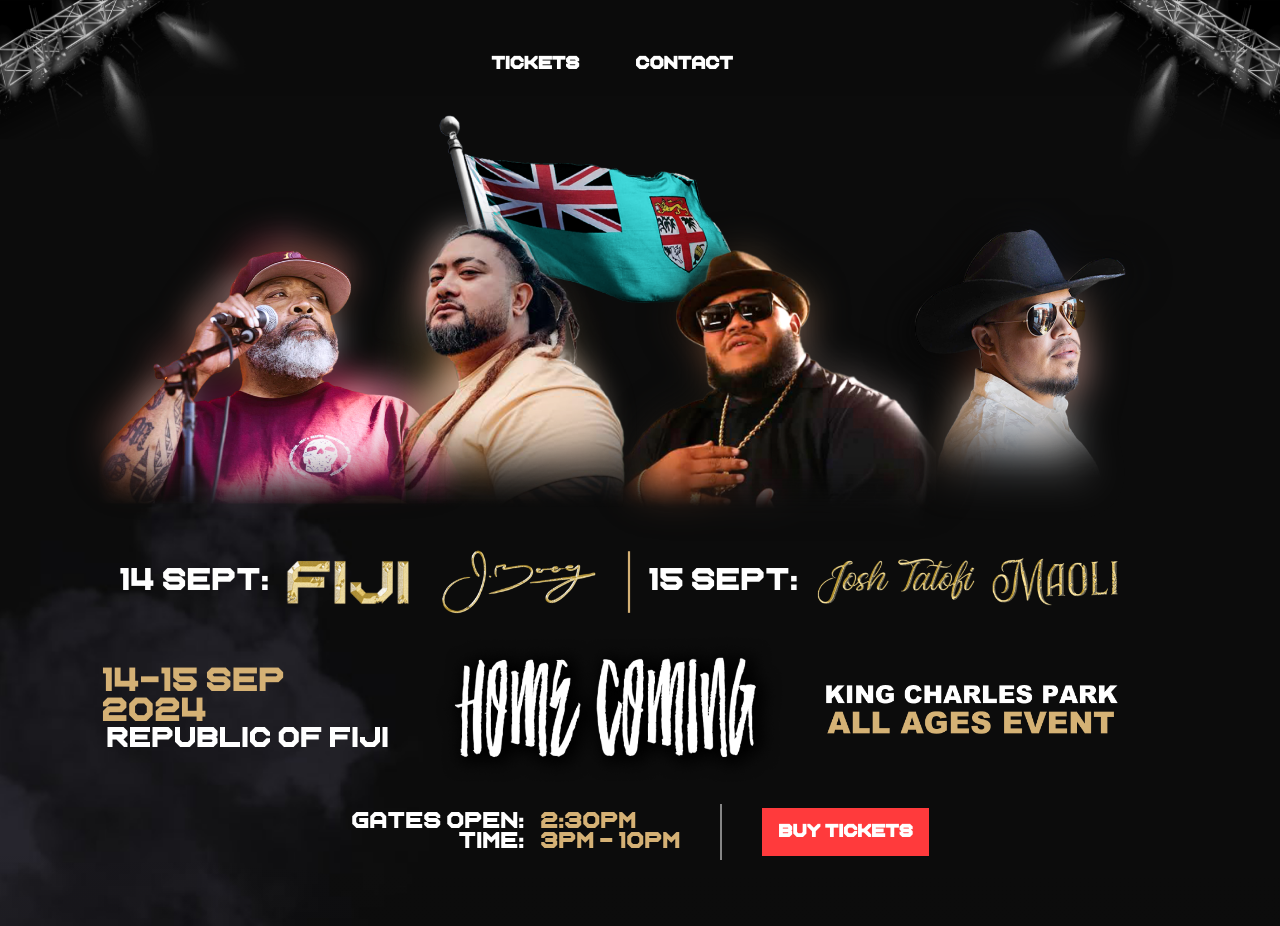
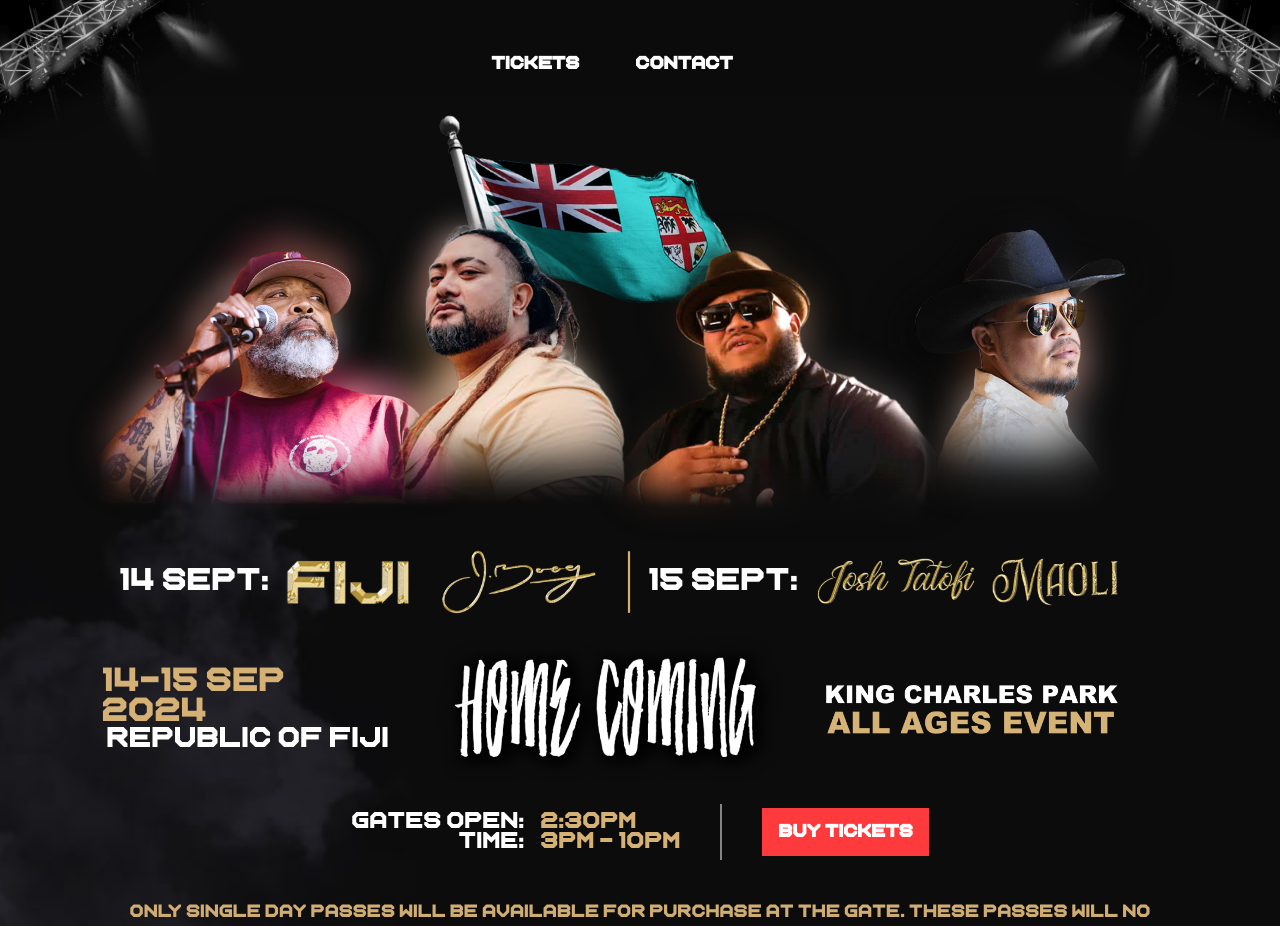
Before and after one commit to WebIgniteNZ/homecoming, a Next.js app: page / in a window 1280 px wide. Shown: the top 926 px of the page. Built offline with nearby package versions, Linux system fonts and the light colour scheme.

Commit message:
small hero fix

```diff
--- a/app/(home)/page.js
+++ b/app/(home)/page.js
@@ -34,6 +34,10 @@
             Buy Tickets
           </a>
         </div>
+        <p className="wrapper text-balance text-center pt-10  text-mustard max-lg:text-xs mx-auto">
+          ONLY SINGLE DAY PASSES WILL BE AVAILABLE FOR PURCHASE AT THE GATE. THESE PASSES WILL NO
+          LONGER BE ON SALE ONLINE FROM SATURDAY MORNING, AND CAN ONLY BE PURCHASED AT THE GATE.
+        </p>
         <ToPeople />
 
         <Image
```
